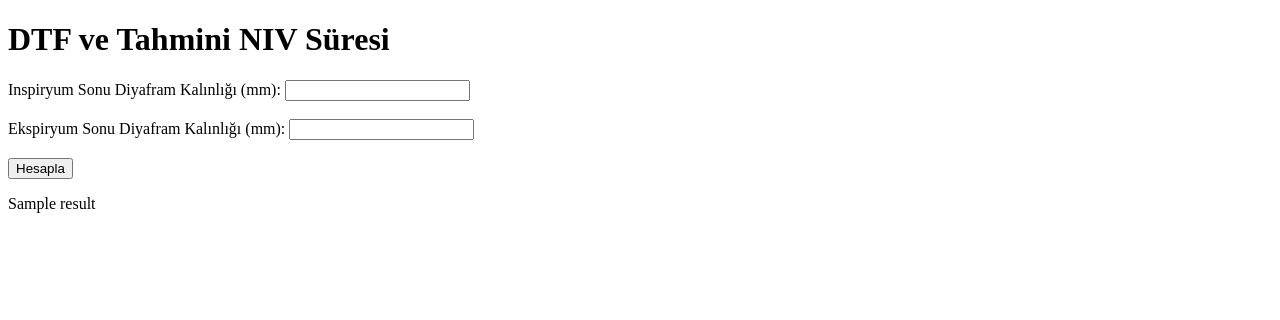
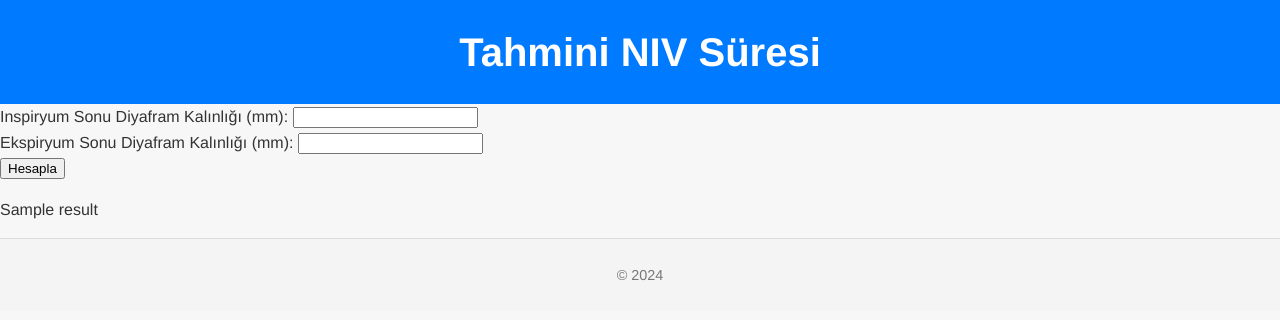
Before and after one commit to MuMSuZ/niv, a Flask app: template templates/nivsure.html in a window 1280 px wide. Shown: the top 320 px of the page. Run offline with Flask 3, Linux system fonts and the light colour scheme; the template is opened without the code that fills it: most values are stand-ins (such as "Sample title", 1, 10 or a date in 2020).

Commit message:
Update nivsure.html

```diff
--- a/templates/nivsure.html
+++ b/templates/nivsure.html
@@ -3,17 +3,29 @@
 <head>
     <meta charset="UTF-8">
     <meta name="viewport" content="width=device-width, initial-scale=1.0">
-    <title>DTF ve Tahmini NIV Süresi. - Dr. Faig TEYMURLU</title>
+    <title>Tahmini NIV Süresi - Dr. Faig TEYMURLU</title>
+    <link rel="stylesheet" href="/static/styles.css">
 </head>
 <body>
-    <h1>DTF ve Tahmini NIV Süresi</h1>
-    <form action="/calculate" method="post">
-        <label for="inspiryum">Inspiryum Sonu Diyafram Kalınlığı (mm):</label>
-        <input type="text" id="inspiryum" name="inspiryum"><br><br>
-        <label for="ekspiryum">Ekspiryum Sonu Diyafram Kalınlığı (mm):</label>
-        <input type="text" id="ekspiryum" name="ekspiryum"><br><br>
-        <input type="submit" value="Hesapla">
-    </form>
-    <p>{{ result }}</p>
+    <header class="bg-primary text-white text-center py-5">
+        <h1>Tahmini NIV Süresi</h1>
+    </header>
+    <div class="container mt-5">
+        <form action="/calculate" method="post">
+            <div class="form-group">
+                <label for="inspiryum">Inspiryum Sonu Diyafram Kalınlığı (mm):</label>
+                <input type="text" class="form-control" id="inspiryum" name="inspiryum">
+            </div>
+            <div class="form-group">
+                <label for="ekspiryum">Ekspiryum Sonu Diyafram Kalınlığı (mm):</label>
+                <input type="text" class="form-control" id="ekspiryum" name="ekspiryum">
+            </div>
+            <button type="submit" class="btn btn-primary">Hesapla</button>
+        </form>
+        <p>{{ result }}</p>
+    </div>
+    <footer class="bg-light text-center py-3">
+        <p>&copy; 2024</p>
+    </footer>
 </body>
 </html>
```
